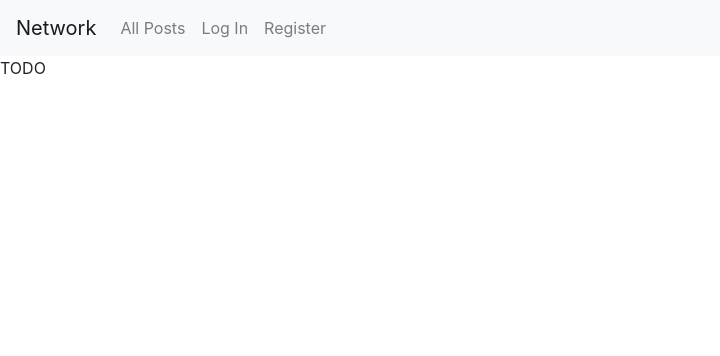
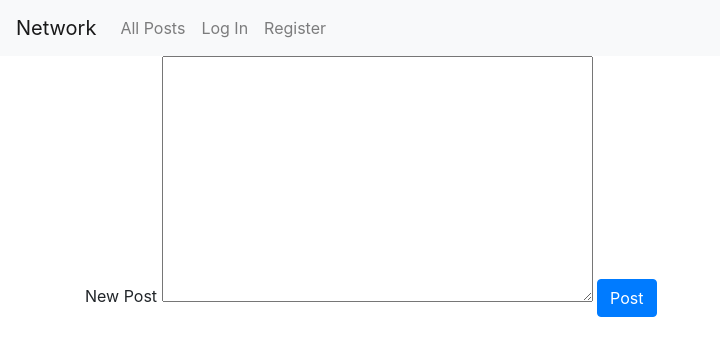
Before and after one commit to ggotora/CS50-Project4, a Django app: page / in a window 1280 px wide. Shown: the top 356 px of the page, without its empty margins (0-720 px from the left). Run offline with Django 3.2, Linux system fonts and the light colour scheme; some libraries are stand-ins or nearby versions.

Commit message:
add PostForm and install crispy_forms

```diff
--- /dev/null
+++ b/network/forms.py
@@ -0,0 +1,8 @@
+from django import forms
+from .models import Post
+
+class PostForm(forms.ModelForm):
+
+    class Meta:
+        model = Post
+        fields = ['content' ]
--- a/network/templates/network/index.html
+++ b/network/templates/network/index.html
@@ -1,5 +1,13 @@
 {% extends "network/layout.html" %}
 
 {% block body %}
-    TODO
+    <div class="container">
+        <form method="POST">
+            {% csrf_token %}
+            <label for="id_content">New Post</label>
+            {{ form }}
+            <button class="btn btn-primary" type="submit">Post</button>
+        </form>
+    </div>
+
 {% endblock %}
--- a/network/views.py
+++ b/network/views.py
@@ -6,9 +6,23 @@ from django.urls import reverse
 
 from .models import User
 
+# imports
+from django.views import generic
+from .models import Post
+from .forms import PostForm
+
 
 def index(request):
-    return render(request, "network/index.html")
+    form = PostForm()
+    if request.user.is_authenticated:
+        if request.method == "Post":
+            form = PostForm(request.POST)
+            if form.is_valid():
+                instance = form.save(commit=False)
+                instance.user = request.user
+                instance.save()
+                HttpResponseRedirect(reverse('index'))
+    return render(request, "network/index.html", {'form': form })
 
 
 def login_view(request):
--- a/project4/settings.py
+++ b/project4/settings.py
@@ -38,6 +38,7 @@ INSTALLED_APPS = [
     'django.contrib.sessions',
     'django.contrib.messages',
     'django.contrib.staticfiles',
+    'crispy_forms',
 ]
 
 MIDDLEWARE = [
```
